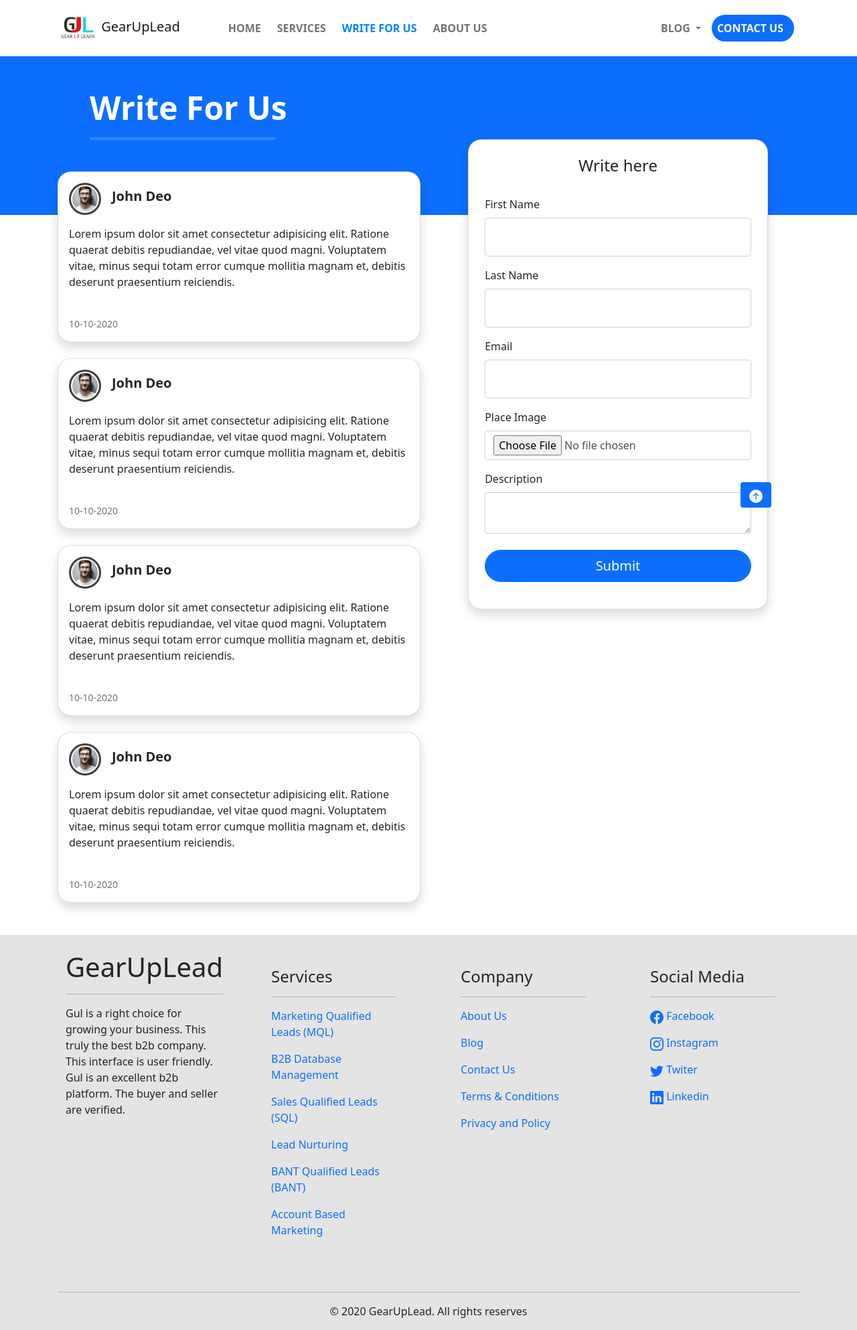
After one commit to Ash3902/Gearup, a Django app: template home/templates/write-for-us.html in a window 1280 px wide. The commit adds this page. Shown: the whole page at 67% size. Run offline with Django 3.2, Linux system fonts and the light colour scheme; the template is opened without the code that fills it, so the values that code supplies are empty; some libraries are stand-ins or nearby versions.

Commit message:
write for us done

```diff
--- a/home/templates/blog.html
+++ b/home/templates/blog.html
@@ -31,7 +31,7 @@
                             </svg>
 
                             <h5 class="card-title pt-4 text-dark">{{blog.heading}}</h5>
-                            <p class="card-text text-dark">{{blog.description|safe|truncatewords:20}}</p>
+                            <p class="card-text text-dark">{{blog.description|safe|striptags|truncatewords:20}}</p>
                             <p>
                                 <small>{{blog.author_name}} {{blog.date}}</small>
                             </p>
@@ -67,7 +67,7 @@
                     <a class=" text-decoration-none" href="{% url 'blog-detail' blog.id blog.slug %}">
                         <div class="card-body">
                             <h5 class="card-title text-dark">{{blog.heading}}</h5>
-                            <p class="card-text text-dark">{{blog.description|safe|truncatewords:50}}</p>
+                            <p class="card-text text-dark">{{blog.description|safe|striptags|truncatewords:50}}</p>
                             <p>
                                 <small>{{blog.author_name}} {{blog.date}}</small>
                             </p>
--- a/home/templates/home.html
+++ b/home/templates/home.html
@@ -6,7 +6,7 @@
 <style>
     .home_section
     {
-        background-image: url('{{section1.background_image.url}}');
+        background-image: url('{%if section1.background_image %}{{section1.background_image.url}}{%else%}{%endif%}');
         background-size: cover;
         width: 100%;
         height: 85vh;
--- /dev/null
+++ b/home/templates/write-for-us.html
@@ -0,0 +1,68 @@
+{% extends 'base.html' %}
+{% load static %}
+{% block title %}Gear Up Lead | Home{% endblock title %}
+{% block navID %}writeAboutNav{% endblock navID %}
+{% block style %}
+{% endblock style %}
+{% block content %}
+<section class="bg-primary py-5 w-100" style="position: absolute;">
+    <div class="container pb-5">
+            <div class="ml-5 text-white display-5 font-weight-bold">Write For Us </div>
+            <hr class="w-25 ml-5" style="border-bottom: 4px solid rgb(160, 214, 250);">
+        </div>
+    </div>
+</section>
+<section style="position: relative; padding-top:100px;">
+    <div class="container" >
+        <div class="row">
+            <div class="col-md-6 pt-5">
+                {% for i in '1234' %}
+                <div class="pt-4">
+                    <div class="card media shadow card-body" style="border-radius: 20px;">
+                        <div class="d-flex">
+                            <img src="/static/images/person.jpg" class="rounded-circle mr-3"    alt="" style="object-fit: cover;height: 3rem;width: 3rem; border: 3px solid rgba(0,0,0,.75); padding: 2px;">
+                            <h5 class="pt-2"> <b>John  Deo </b> </h5>
+                          </div>
+                          <p class="pt-3">Lorem ipsum dolor sit amet consectetur adipisicing elit. Ratione quaerat debitis repudiandae, vel vitae quod magni. Voluptatem vitae, minus sequi totam error cumque mollitia magnam et, debitis deserunt praesentium reiciendis.</p>
+                          <br>  <small class="text-muted"> 10-10-2020</small>
+                        </div>
+                </div>
+                {% endfor %}
+
+            </div>
+            <!-- <div class="col-md-1"></div> -->
+            <div class="col-md-5 mx-auto pt-4">
+                <div class="card shadow " style="border-radius: 20px;">
+                    <h4 class="text-center pt-4">Write here</h4>
+                    <form method="POST" class="p-4">
+                        <div class="mb-3">
+                            <label for="exampleFormControlInput1" class="form-label">First Name </label>
+                            <input type="text" name="first_name" class="form-control p-3 shadow-none" id="exampleFormControlInput1" placeholder="">
+                          </div>
+                          <div class="mb-3">
+                            <label for="exampleFormControlInput1" class="form-label"> Last Name </label>
+                            <input type="text" name="last_name" class="form-control p-3 shadow-none" id="exampleFormControlInput1" placeholder="">
+                          </div>
+                          <div class="mb-3">
+                            <label for="exampleFormControlInput1" class="form-label"> Email </label>
+                            <input type="email" name="email" class="form-control p-3 shadow-none" id="exampleFormControlInput1" placeholder="">
+                          </div>
+                          <div class="mb-3">
+                            <label for="formFile" class="form-label">Place Image</label>
+                            <input class="form-control" type="file" id="formFile">
+                          </div>
+                          <div class="mb-3">
+                            <label for="exampleFormControlTextarea1" class="form-label">Description</label>
+                            <textarea class="form-control shadow-none" name="message" id="exampleFormControlTextarea1" rows="2"></textarea>
+                          </div>
+                          {%csrf_token%}
+                          <div class="mb-3 mt-4">
+                            <button type="submit" class="btn btn-primary btn-lg rounded-pill btn-block">Submit</button>
+                          </div>
+                    </form>
+                </div>
+            </div>
+        </div>
+    </div>
+</section>
+{% endblock content %}
--- a/home/urls.py
+++ b/home/urls.py
@@ -6,5 +6,6 @@ urlpatterns = [
     path("contact-us",views.contact,name="contact-us"),
     path("about-us",views.about_us,name="about-us"),
     path("blog",views.BlogList.as_view(),name="blog"),
+    path("write_for_us",views.write_for_us,name="write_for_us"),
     path("<int:pk>/<slug>",views.blog_view,name="blog-detail"),
 ]
--- a/templates/base.html
+++ b/templates/base.html
@@ -59,6 +59,32 @@
 
     {% endblock content %}
 
+
+    <!-- Button trigger modal -->
+    <!-- <button type="button" class="btn btn-primary" data-toggle="modal" data-target="#exampleModal">
+      Launch demo modal
+    </button> -->
+
+
+
+    <!-- Modal -->
+    <div class="modal fade" id="myModal" tabindex="-1" aria-labelledby="exampleModalLabel" aria-hidden="true">
+      <div class="modal-dialog">
+        <div class="modal-content">
+          <div class="modal-header">
+            <h5 class="modal-title text-capitalize" id="ModalLabel"></h5>
+            <button type="button" class="btn-close btn" data-dismiss="modal" aria-label="Close">X</button>
+          </div>
+          <div class="modal-body" id="modelBody">
+
+          </div>
+          <div class="modal-footer">
+            <button type="button" class="btn btn-secondary" data-dismiss="modal">Close</button>
+          </div>
+        </div>
+      </div>
+    </div>
+
     <!-- Optional JavaScript; choose one of the two! -->
 
     <!-- Option 1: Bootstrap Bundle with Popper -->
@@ -83,5 +109,17 @@
         }
     });
     document.getElementById(`{% block navID %}{% endblock navID %}`).classList.add("nav-active")
+
+    var myModal = new bootstrap.Modal(document.getElementById('myModal'))
+    var modelbody = document.getElementById("modelBody");
+    var ModalLabel = document.getElementById("ModalLabel");
+    //myModal.show()
+
+      "{% for message in messages  %}"
+            modelBody.innerText = "{{message}}"
+            ModalLabel.innerText = "{{message.tags}}"
+            myModal.show()
+
+          "{% endfor %}"
     </script>
 </html>
--- a/templates/navbar.html
+++ b/templates/navbar.html
@@ -18,7 +18,7 @@
                     <a class="nav-link" id="coreNav" href="#home">SERVICES</a>
                 </li>
                 <li class="nav-item pr-2">
-                    <a class="nav-link" id="busNav" href="#home">WRITE FOR US</a>
+                    <a class="nav-link" id="writeAboutNav" href="{% url 'write_for_us' %}">WRITE FOR US</a>
                 </li>
                 <li class="nav-item pr-2">
                   <a class="nav-link" id="aboutNav" href="{% url 'about-us' %}">ABOUT US</a>
```
Also changed, not shown: home/views.py (+7 -0 lines), 1 other file.
